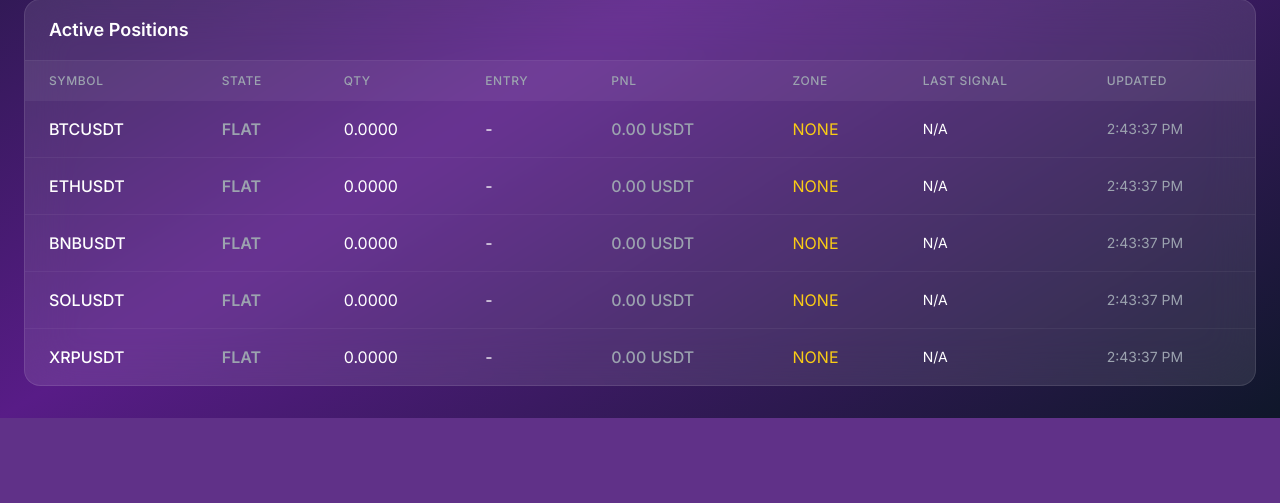
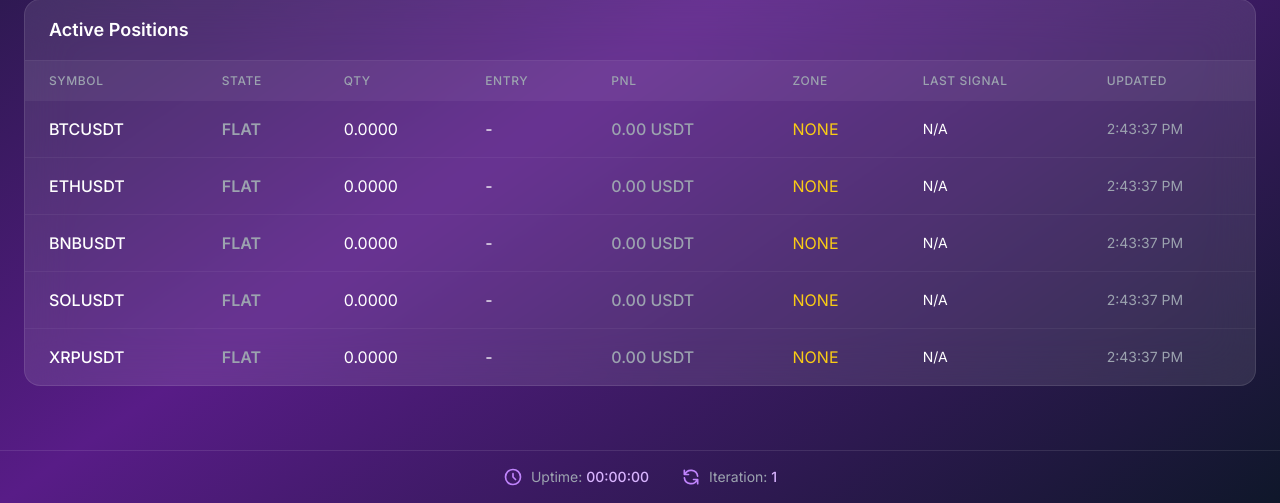
Before and after one commit to elisei1202/supertrend-cloud-bot, a FastAPI app: page / in a window 1280 px wide. Shown: the part 388-891 px from the top of the page. Before the commit the page ends 806 px from the top, so only its background shows below. Run offline with FastAPI, Linux system fonts and the light colour scheme; some libraries are stand-ins or nearby versions.

Commit message:
Add bot uptime and iteration count in footer with icons

```diff
--- a/app/trading/bot_controller.py
+++ b/app/trading/bot_controller.py
@@ -22,6 +22,7 @@ class BotController:
         self.is_running = False
         self.last_candle_times: Dict[str, int] = {}
         self.loop_iteration = 0
+        self.start_time = None
 
     async def initialize(self):
         """Inițializează botul: setează leverage și margin mode pentru toate simbolurile"""
@@ -287,6 +288,7 @@ class BotController:
             logger.warning("Bot is already running")
             return
 
+        self.start_time = datetime.now()
         self.is_running = True
         await self.initialize()
 
--- a/app/web/routes.py
+++ b/app/web/routes.py
@@ -58,6 +58,25 @@ async def get_status():
         "timeframe": settings.timeframe_display,
         "candles_used": settings.CANDLES_LIMIT,
         "bot_running": bot_controller.is_running
+    }
+
+
+@router.get("/api/bot-stats")
+async def get_bot_stats():
+    """Get bot uptime and iteration count"""
+    from datetime import datetime
+    if bot_controller.start_time:
+        uptime_seconds = int((datetime.now() - bot_controller.start_time).total_seconds())
+        hours = uptime_seconds // 3600
+        minutes = (uptime_seconds % 3600) // 60
+        seconds = uptime_seconds % 60
+        uptime_str = f"{hours:02d}:{minutes:02d}:{seconds:02d}"
+    else:
+        uptime_str = "00:00:00"
+
+    return {
+        "uptime": uptime_str,
+        "iteration": bot_controller.loop_iteration
     }
 
 
--- a/app/web/templates/dashboard.html
+++ b/app/web/templates/dashboard.html
@@ -152,6 +152,26 @@
 
     </main>
 
+    <!-- Footer with Bot Stats -->
+    <footer class="mt-8 py-4 border-t border-white/10">
+        <div class="container mx-auto px-6">
+            <div class="flex items-center justify-center space-x-8 text-sm text-gray-400">
+                <div class="flex items-center space-x-2">
+                    <svg class="w-5 h-5 text-purple-400" fill="none" stroke="currentColor" viewBox="0 0 24 24">
+                        <path stroke-linecap="round" stroke-linejoin="round" stroke-width="2" d="M12 8v4l3 3m6-3a9 9 0 11-18 0 9 9 0 0118 0z"></path>
+                    </svg>
+                    <span>Uptime: <span id="bot-uptime" class="text-purple-300 font-medium">--:--:--</span></span>
+                </div>
+                <div class="flex items-center space-x-2">
+                    <svg class="w-5 h-5 text-purple-400" fill="none" stroke="currentColor" viewBox="0 0 24 24">
+                        <path stroke-linecap="round" stroke-linejoin="round" stroke-width="2" d="M4 4v5h.582m15.356 2A8.001 8.001 0 004.582 9m0 0H9m11 11v-5h-.581m0 0a8.003 8.003 0 01-15.357-2m15.357 2H15"></path>
+                    </svg>
+                    <span>Iteration: <span id="bot-iteration" class="text-purple-300 font-medium">0</span></span>
+                </div>
+            </div>
+        </div>
+    </footer>
+
     <script>
         let tradingEnabled = false;
 
@@ -279,11 +299,26 @@
             }
         });
 
+        // Fetch bot stats
+        async function fetchBotStats() {
+            try {
+                const response = await fetch('/api/bot-stats');
+                const data = await response.json();
+
+                document.getElementById('bot-uptime').textContent = data.uptime;
+                document.getElementById('bot-iteration').textContent = data.iteration;
+            } catch (error) {
+                console.error('Error fetching bot stats:', error);
+            }
+        }
+
         // Auto refresh
         fetchStatus();
         fetchPositions();
+        fetchBotStats();
         setInterval(fetchStatus, 5000);
         setInterval(fetchPositions, 3000);
+        setInterval(fetchBotStats, 1000); // Update every second for uptime
     </script>
 </body>
 </html>
```
